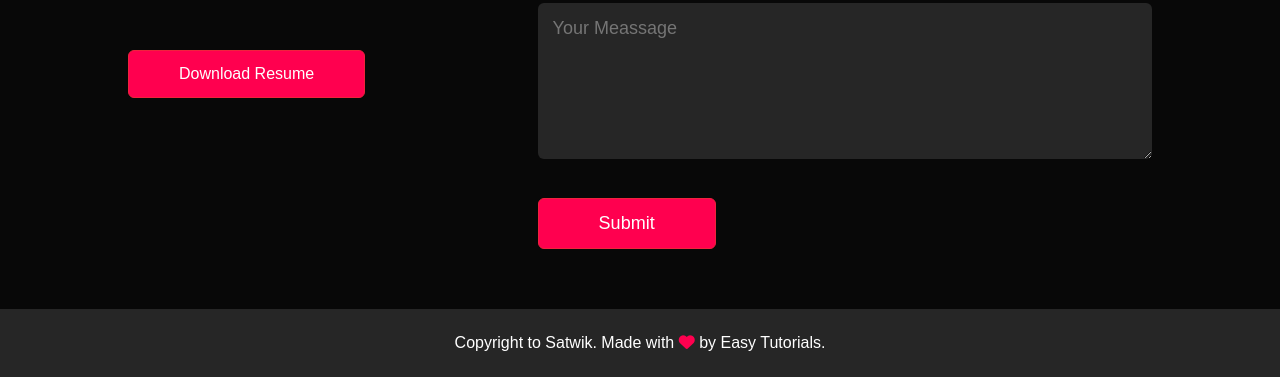
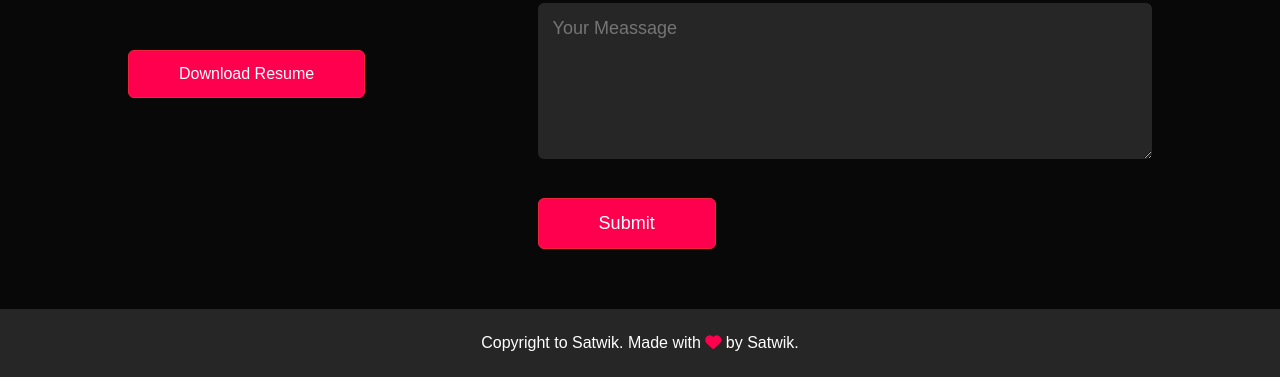
Before and after one commit to satwikgupta/MyPortfolio, a plain HTML site: page index.html in a window 1280 px wide. Shown: the part 3056-3433 px from the top of the page. Drawn offline with nearby package versions, Linux system fonts and the light colour scheme.

Commit message:
changes in name

```diff
--- a/index.html
+++ b/index.html
@@ -176,7 +176,7 @@
             </div>
         </div>
         <div class="copyright">
-            <p>Copyright to Satwik. Made with <i class="fa-solid fa-heart"></i> by Easy Tutorials.</p>
+            <p>Copyright to Satwik. Made with <i class="fa-solid fa-heart"></i> by Satwik.</p>
         </div>
     </div>
 
```
